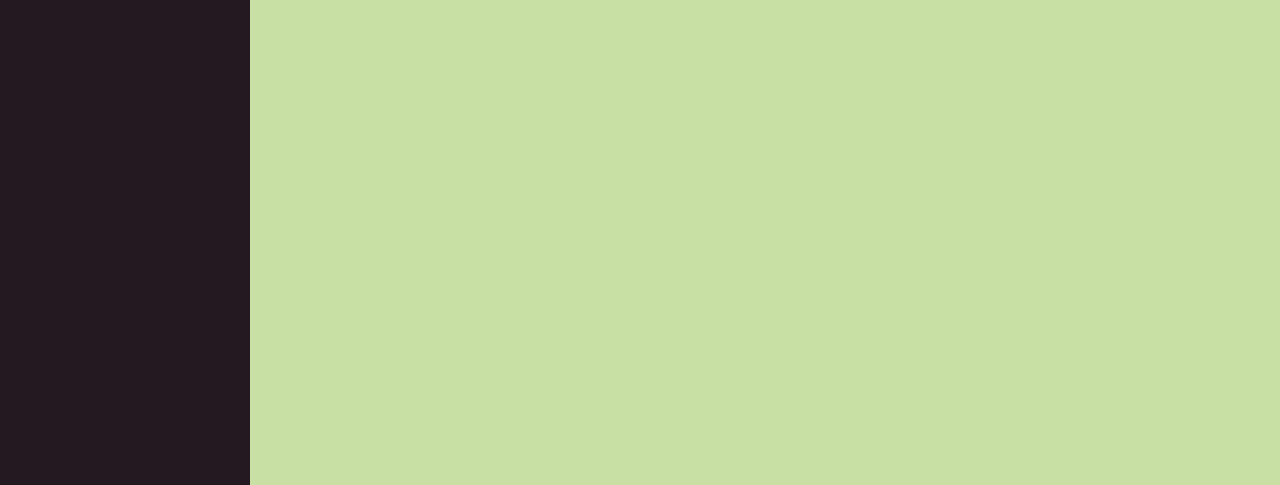
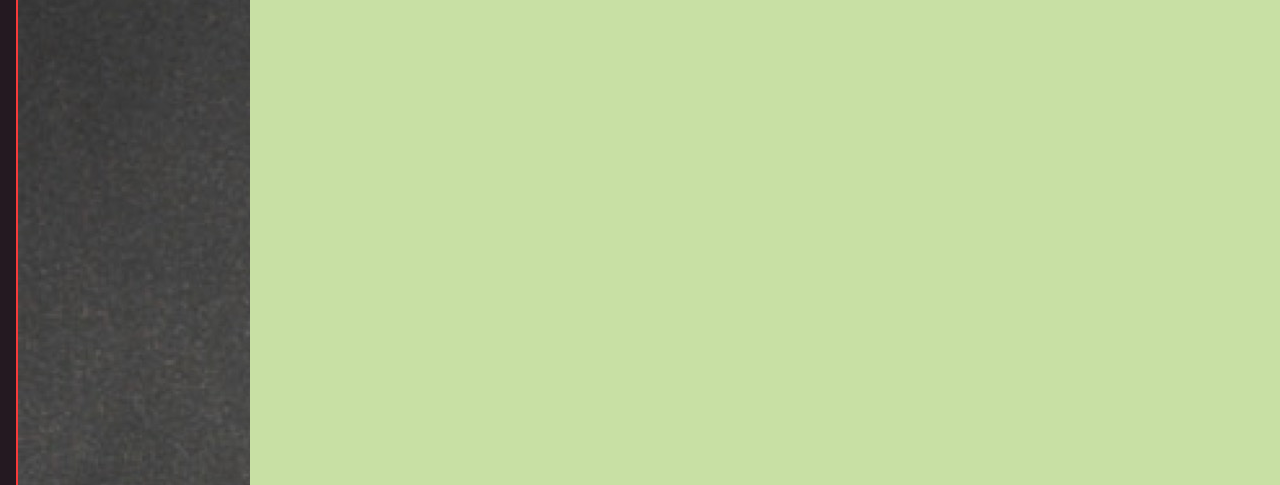
Before and after one commit to tidetongued/tidetongued.github.io, a plain HTML site: page index.html in a window 1280 px wide. Shown: the part 315-800 px from the top of the page. Drawn offline with Linux system fonts and the light colour scheme.

Commit message:
Update index.html

```diff
--- a/index.html
+++ b/index.html
@@ -72,7 +72,7 @@ body {
   <body>
     <div class="sidenav">
       <h2>Kris Hiles</h2>
-      <img src="/images/profile.jpeg" alt="Kris Hiles"> <a href="index.html">About</a>
+      <img src="/images/961D4C10-08C3-4F68-8905-C33B72FAD864.jpeg" alt="Kris Hiles"> <a href="index.html">About</a>
       <a href="publications.html">Publications</a><a href="letters.html">Letters</a> </div>
     <div class="main">
       <p>Kris Hiles is an autistic, lesbian author and artist. Born and raised
```
